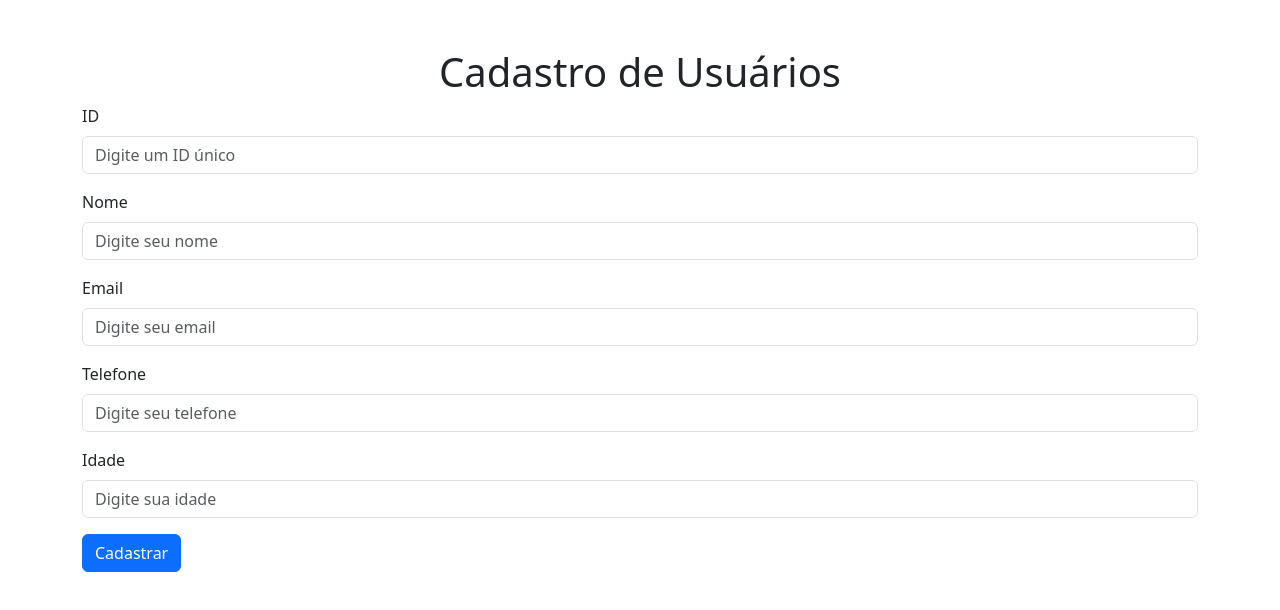
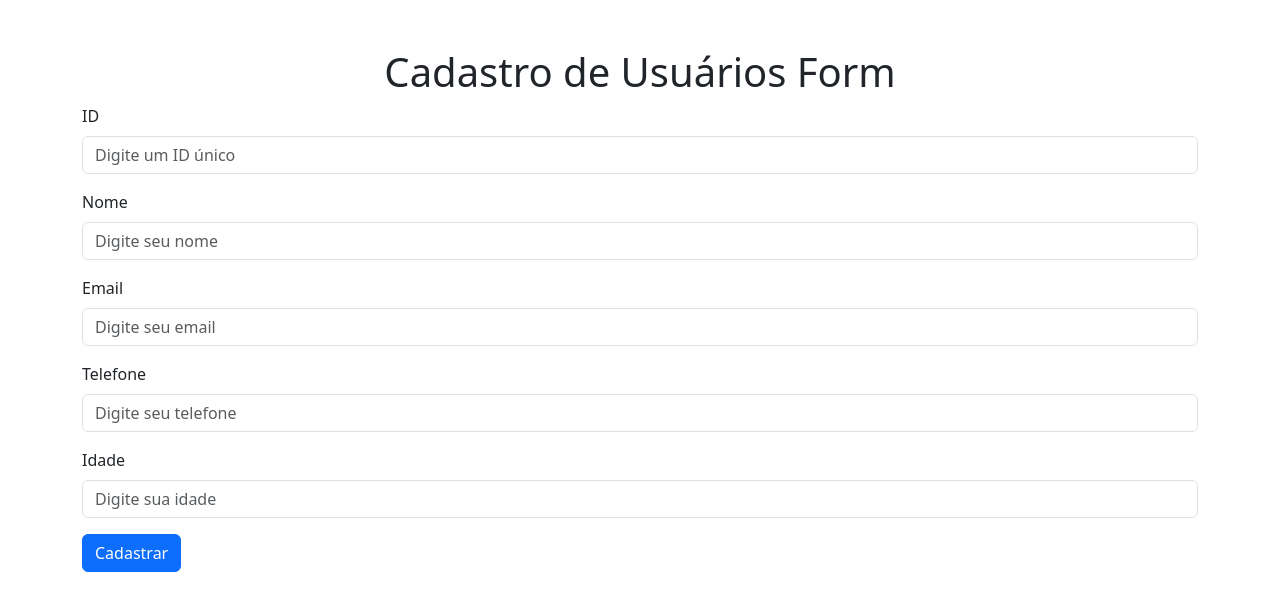
Before and after one commit to Clairtonlm/Form-Supabase, a plain HTML site: page index.html in a window 1280 px wide. Drawn offline with nearby package versions, Linux system fonts and the light colour scheme.

Commit message:
Update header text for user registration form

```diff
--- a/index.html
+++ b/index.html
@@ -8,7 +8,7 @@
 </head>
 <body>
   <div class="container mt-5">
-    <h1 class="text-center">Cadastro de Usuários</h1>
+    <h1 class="text-center">Cadastro de Usuários Form</h1>
     <form id="supabaseForm">
       <div class="mb-3">
         <label for="id" class="form-label">ID</label>
```
